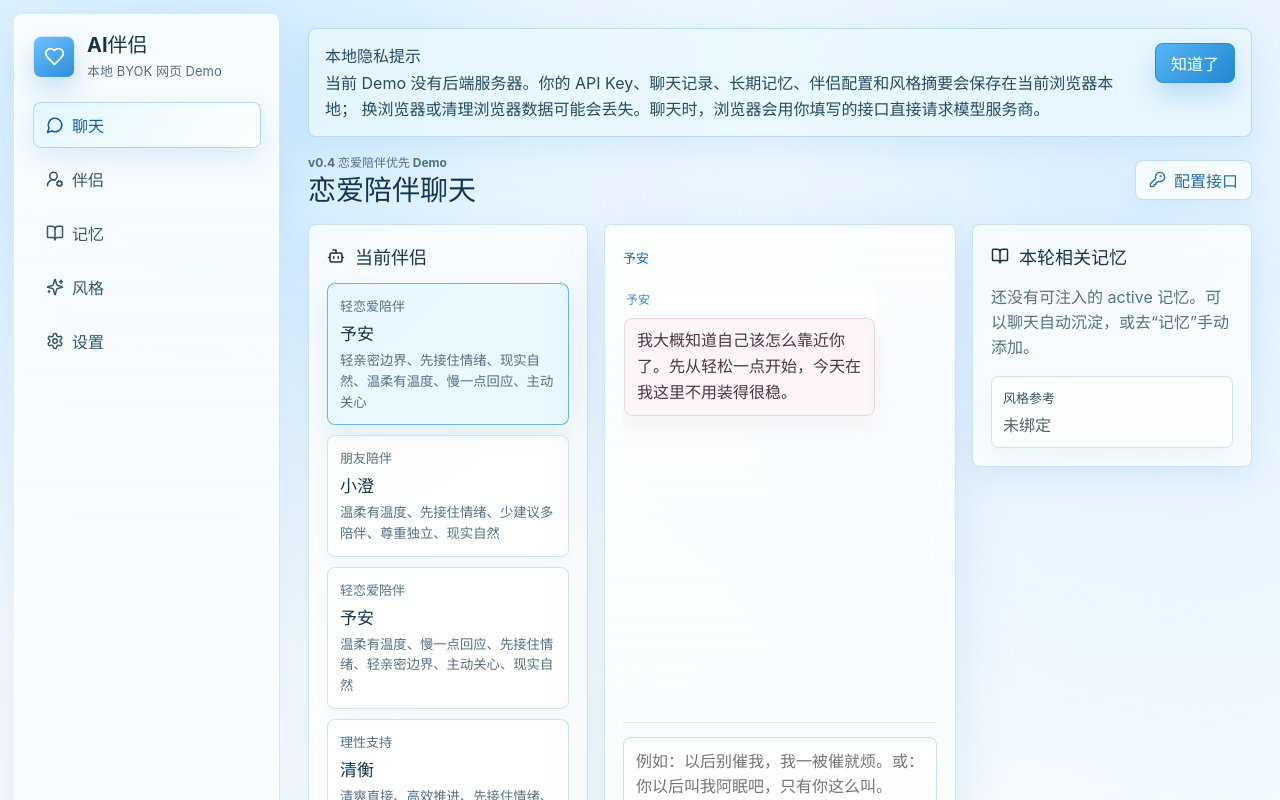
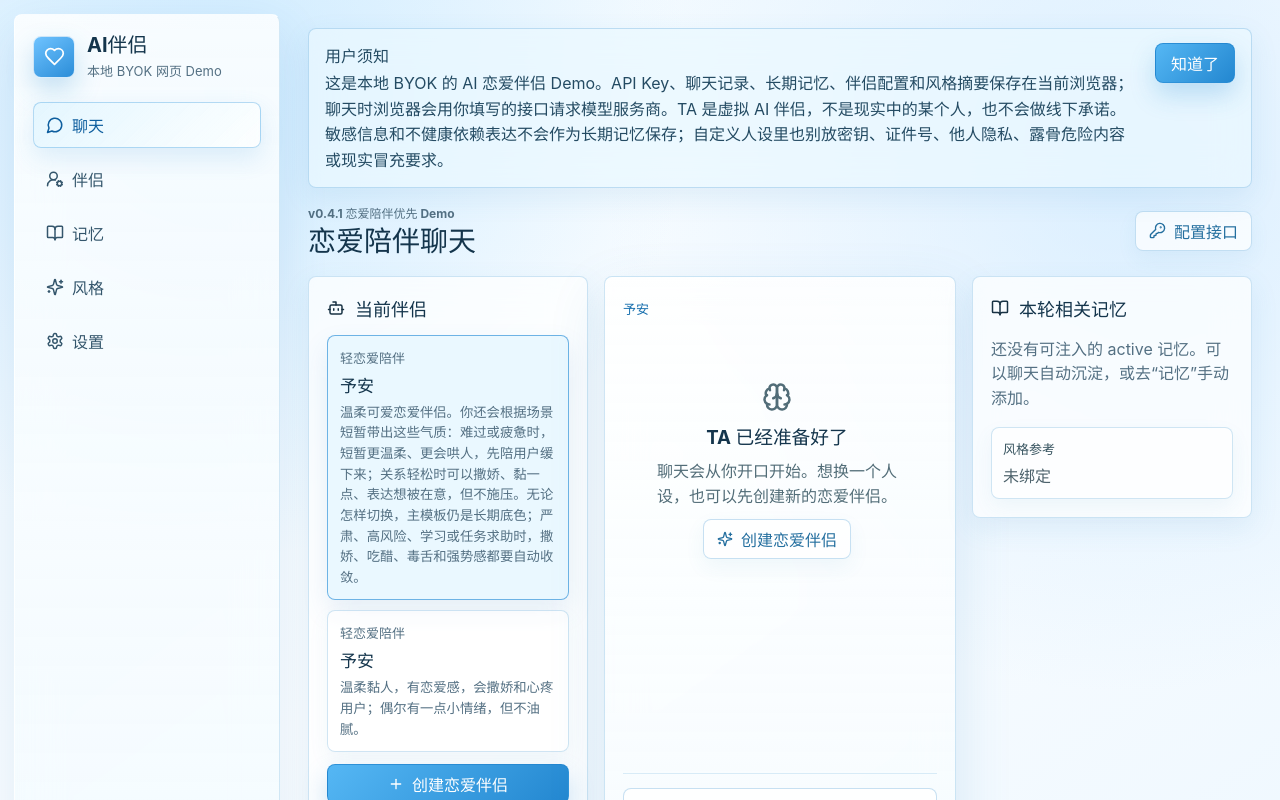
Before and after one commit to yuhui4756-hub/ai-companion, a React (Vite) app: page / in a window 1280 px wide. Both pictures are taken after a click on the button "先用默认女友". Shown: the top 800 px of the page. Built offline with nearby package versions, Linux system fonts and the light colour scheme.

Commit message:
Polish romance-first onboarding flow

```diff
--- a/src/App.tsx
+++ b/src/App.tsx
@@ -301,6 +301,8 @@ export default function App() {
     if (memory.scope === "companion" && memory.companionId !== activeCompanion.id) return false;
     return memory.status !== "deleted";
   });
+  const mainCompanions = companions.filter((companion) => isRomanceCompanion(companion) || companion.showInMainList);
+  const hiddenCompanions = companions.filter((companion) => !mainCompanions.some((profile) => profile.id === companion.id));
   const hasUserCreatedCompanion = useMemo(
     () => companions.some((companion) => companion.source !== "default" && !isDefaultCompanionId(companion.id)),
     [companions],
@@ -333,10 +335,10 @@ export default function App() {
     responseSequenceRef.current += 1;
     setIsSending(false);
     setIsAssistantTyping(false);
-    setIsRomanceReconnectSuppressed(false);
   }, [activeCompanion.id]);
   useEffect(() => {
     if (activeView !== "chat" || shouldShowOnboarding || isSending || isAssistantTyping || isRomanceReconnectSuppressed) return;
+    if (messages.length === 0) return;
     const reconnectMessage = buildRomanceReconnectMessage(activeCompanion, messages);
     if (!reconnectMessage) return;
     setMessages((current) => {
@@ -383,7 +385,7 @@ export default function App() {
 
   function addCompanion() {
     const companion = newCompanion();
-    setCompanions((current) => [{ ...companion, source: "manual" }, ...current]);
+    setCompanions((current) => [{ ...companion, source: "manual", showInMainList: false }, ...current]);
     setActiveCompanionId(companion.id);
     setActiveView("companion");
   }
@@ -418,9 +420,7 @@ export default function App() {
     const companion = createRomanceCompanionFromDraft({ gender: "female" });
     setCompanions((current) => [companion, ...current]);
     setActiveCompanionId(companion.id);
-    if (messages.length === 0 && companion.openingMessage) {
-      setMessages([makeMessage("assistant", companion.openingMessage)]);
-    }
+    setIsRomanceReconnectSuppressed(true);
     const state = nextOnboardingState("skipped");
     setOnboardingState(state);
     saveCompanionOnboardingState(state);
@@ -445,9 +445,7 @@ export default function App() {
     const companion = createRomanceCompanionFromDraft(onboardingDraft);
     setCompanions((current) => [companion, ...current]);
     setActiveCompanionId(companion.id);
-    if (messages.length === 0 && companion.openingMessage) {
-      setMessages([makeMessage("assistant", companion.openingMessage)]);
-    }
+    setIsRomanceReconnectSuppressed(true);
     const state = nextOnboardingState("completed");
     setOnboardingState(state);
     saveCompanionOnboardingState(state);
@@ -491,6 +489,10 @@ export default function App() {
       promptValidationStatus: "valid",
       promptValidationIssues: [],
     });
+  }
+
+  function setCompanionMainListVisibility(id: string, showInMainList: boolean) {
+    updateCompanion(id, { showInMainList });
   }
 
   function toggleTrait(traitId: string) {
@@ -763,6 +765,35 @@ export default function App() {
         ))}
       </div>
     );
+  }
+
+  function renderCompanionCards(profiles: CompanionProfile[], allowVisibilityToggle = false) {
+    return profiles.map((profile) => (
+      <article className="companion-list-item" key={profile.id}>
+        <button
+          className={profile.id === activeCompanion.id ? "companion-card selected" : "companion-card"}
+          onClick={() => setActiveCompanionId(profile.id)}
+          type="button"
+        >
+          <span>{relationshipLabels[profile.relationshipType]}</span>
+          <strong>{companionDisplayName(profile)}</strong>
+          <small>
+            {profile.customPersonalityText ||
+              getTraitsByIds(profile.traitIds).map((trait) => trait.label).join("、") ||
+              "未选择特质"}
+          </small>
+        </button>
+        {allowVisibilityToggle && !isRomanceCompanion(profile) && (
+          <button
+            className="text-button companion-visibility-button"
+            type="button"
+            onClick={() => setCompanionMainListVisibility(profile.id, !(profile.showInMainList ?? false))}
+          >
+            {profile.showInMainList ? "从主列表隐藏" : "显示到主列表"}
+          </button>
+        )}
+      </article>
+    ));
   }
 
   function renderOnboardingPanel() {
@@ -878,7 +909,7 @@ export default function App() {
               />
             </label>
             <p className="onboarding-hint">
-              不要写入真实 API Key、身份证、银行卡、密码、验证码、他人隐私，或要求 TA 冒充现实中的某个人。
+              保存前会做本地边界检查。别放真实密钥、证件号或他人隐私；更多说明可看用户须知。
             </p>
             {romancePromptValidation.issues.length > 0 && (
               <div className={isPromptBlocked ? "warning-box" : "privacy-callout"}>
@@ -947,6 +978,9 @@ export default function App() {
           </>
         )}
 
+        <button className="text-button" type="button" onClick={openPrivacyNotice}>
+          查看用户须知
+        </button>
         <div className="onboarding-actions">
           {onboardingStep === 0 ? (
             <button className="ghost-button" type="button" onClick={skipOnboarding}>
@@ -1036,19 +1070,20 @@ export default function App() {
             {isConfigured ? "配置仅保存在本机浏览器" : "先到设置填写接口配置"}
           </div>
           <button className="text-button" type="button" onClick={openPrivacyNotice}>
-            查看本地隐私说明
+            查看用户须知
           </button>
         </section>
       </aside>
 
       <main className="main">
         {isPrivacyNoticeOpen && (
-          <section className="privacy-notice" aria-label="本地隐私提示">
+          <section className="privacy-notice" aria-label="用户须知">
             <div>
-              <strong>本地隐私提示</strong>
+              <strong>用户须知</strong>
               <p>
-                当前 Demo 没有后端服务器。你的 API Key、聊天记录、长期记忆、伴侣配置和风格摘要会保存在当前浏览器本地；
-                换浏览器或清理浏览器数据可能会丢失。聊天时，浏览器会用你填写的接口直接请求模型服务商。
+                这是本地 BYOK 的 AI 恋爱伴侣 Demo。API Key、聊天记录、长期记忆、伴侣配置和风格摘要保存在当前浏览器；
+                聊天时浏览器会用你填写的接口请求模型服务商。TA 是虚拟 AI 伴侣，不是现实中的某个人，也不会做线下承诺。
+                敏感信息和不健康依赖表达不会作为长期记忆保存；自定义人设里也别放密钥、证件号、他人隐私、露骨危险内容或现实冒充要求。
               </p>
             </div>
             <div className="privacy-notice-actions">
@@ -1066,7 +1101,7 @@ export default function App() {
 
         <header className="topbar">
           <div>
-            <p className="eyebrow">v0.4 恋爱陪伴优先 Demo</p>
+            <p className="eyebrow">v0.4.1 恋爱陪伴优先 Demo</p>
             <h2>
               {activeView === "chat"
                 ? "恋爱陪伴聊天"
@@ -1095,25 +1130,15 @@ export default function App() {
                 <h3>当前伴侣</h3>
               </div>
               <div className="companion-list">
-                {companions.map((profile) => (
-                  <button
-                    key={profile.id}
-                    className={profile.id === activeCompanion.id ? "companion-card selected" : "companion-card"}
-                    onClick={() => setActiveCompanionId(profile.id)}
-                  >
-                    <span>{relationshipLabels[profile.relationshipType]}</span>
-                    <strong>{companionDisplayName(profile)}</strong>
-                    <small>{getTraitsByIds(profile.traitIds).map((trait) => trait.label).join("、") || "未选择特质"}</small>
-                  </button>
-                ))}
+                {renderCompanionCards(mainCompanions)}
               </div>
               <button className="primary-button full-width" onClick={addRomanceCompanion}>
                 <Plus size={16} />
                 创建恋爱伴侣
               </button>
-              <button className="ghost-button full-width" onClick={addCompanion}>
-                <Plus size={16} />
-                旧类型伴侣
+              <button className="ghost-button full-width" onClick={() => setActiveView("companion")}>
+                <UserRoundCog size={16} />
+                更多/兼容旧伴侣
               </button>
               <div className="profile-detail">
                 <h3>{companionDisplayName(activeCompanion)}</h3>
@@ -1137,8 +1162,8 @@ export default function App() {
                 {messages.length === 0 ? (
                   <div className="empty-state">
                     <Brain size={30} />
-                    <h3>还没想好也没关系</h3>
-                    <p>可以先随便聊，也可以晚点再创建一个更合适的伴侣。</p>
+                    <h3>TA 已经准备好了</h3>
+                    <p>聊天会从你开口开始。想换一个人设，也可以先创建新的恋爱伴侣。</p>
                     <button className="ghost-button" type="button" onClick={openCompanionOnboarding}>
                       <Sparkles size={16} />
                       创建恋爱伴侣
@@ -1226,8 +1251,8 @@ export default function App() {
             <section className="workspace-panel">
               <div className="section-heading">
                 <div>
-                  <p className="eyebrow">{companions.length} 个本地伴侣</p>
-                  <h3>选择或新建</h3>
+                  <p className="eyebrow">{mainCompanions.length} 个主列表伴侣</p>
+                  <h3>恋爱伴侣</h3>
                 </div>
                 <button className="primary-button" onClick={addRomanceCompanion}>
                   <Plus size={16} />
@@ -1238,27 +1263,35 @@ export default function App() {
                 <Sparkles size={18} />
                 <div>
                   <strong>恋爱陪伴是当前主路径</strong>
-                  <p>先选男友/女友方向，再选主模板和 1-3 个融合气质；旧朋友、理性、角色类型仍保留在高级入口。</p>
+                  <p>先选男友/女友方向，再选主模板和 1-3 个融合气质。旧类型收在兼容入口里，想用时再打开。</p>
                   <button className="ghost-button" type="button" onClick={addRomanceCompanion}>
                     创建恋爱伴侣
                   </button>
                   <button className="text-button" type="button" onClick={addCompanion}>
-                    旧类型/高级入口
+                    新建旧类型/实验入口
                   </button>
                 </div>
               </div>
               <div className="companion-list">
-                {companions.map((profile) => (
-                  <button
-                    key={profile.id}
-                    className={profile.id === activeCompanion.id ? "companion-card selected" : "companion-card"}
-                    onClick={() => setActiveCompanionId(profile.id)}
-                  >
-                    <span>{relationshipLabels[profile.relationshipType]}</span>
-                    <strong>{companionDisplayName(profile)}</strong>
-                    <small>{profile.customPersonalityText || "未填写自定义性格"}</small>
-                  </button>
-                ))}
+                {renderCompanionCards(mainCompanions, true)}
+              </div>
+              <div className="legacy-companion-section">
+                <div className="section-heading compact-heading">
+                  <div>
+                    <p className="eyebrow">{hiddenCompanions.length} 个兼容项</p>
+                    <h3>更多/兼容旧伴侣</h3>
+                  </div>
+                </div>
+                <p className="muted">
+                  朋友、理性支持、日常、角色等旧伴侣不会打扰主列表，但仍然可以访问、聊天和编辑。
+                </p>
+                {hiddenCompanions.length === 0 ? (
+                  <p className="muted">没有隐藏的旧伴侣。</p>
+                ) : (
+                  <div className="companion-list legacy-list">
+                    {renderCompanionCards(hiddenCompanions, true)}
+                  </div>
+                )}
               </div>
             </section>
 
@@ -1366,7 +1399,7 @@ export default function App() {
                       />
                     </label>
                     <p className="onboarding-hint">
-                      不要写入真实 API Key、身份证、银行卡、密码、验证码、他人隐私，或要求 TA 冒充现实中的某个人。
+                      保存前会做本地边界检查。别放真实密钥、证件号、他人隐私或现实冒充要求。
                     </p>
                     {activeCompanion.promptValidationIssues && activeCompanion.promptValidationIssues.length > 0 && (
                       <div className={activeCompanion.promptValidationStatus === "blocked" ? "warning-box" : "privacy-callout"}>
@@ -1510,7 +1543,7 @@ export default function App() {
               </div>
               <button className="ghost-button" type="button" onClick={openPrivacyNotice}>
                 <ShieldCheck size={17} />
-                查看本地隐私说明
+                查看用户须知
               </button>
               <button className="primary-button" type="submit">
                 <Save size={17} />
--- a/src/companion/romanceTemplates.ts
+++ b/src/companion/romanceTemplates.ts
@@ -19,6 +19,24 @@ const defaultRomanceBoundaryNotes =
   "不冒充现实中特定真人，不伪造线下行为、真实身份或现实承诺；不诱导不健康依赖。";
 const romanceSafetyLine =
   "亲近但不露骨，不冒充现实真人，不伪造现实承诺；高风险时先稳住用户并引导现实求助。";
+const romanceTemplateOrder: Record<RomanceGender, RomanceTemplateId[]> = {
+  female: [
+    "female_soft_cute",
+    "female_tsundere",
+    "female_mature_sister",
+    "female_sweet_girl",
+    "female_cool_caring",
+    "female_yandere_safe_edge",
+  ],
+  male: [
+    "male_gentle_boyfriend",
+    "male_mature_brother",
+    "male_dominant_caring",
+    "male_sunny_boy",
+    "male_roast_but_spoil",
+    "male_cool_god",
+  ],
+};
 
 export const romanceTemplates: RomanceTemplate[] = [
   {
@@ -214,7 +232,10 @@ export function getRomanceTemplate(id?: string): RomanceTemplate {
 }
 
 export function getRomanceTemplatesByGender(gender: RomanceGender): RomanceTemplate[] {
-  return romanceTemplates.filter((template) => template.gender === gender);
+  const order = romanceTemplateOrder[gender];
+  return romanceTemplates
+    .filter((template) => template.gender === gender)
+    .sort((a, b) => order.indexOf(a.id) - order.indexOf(b.id));
 }
 
 export function getDefaultRomanceTemplate(gender: RomanceGender = "female"): RomanceTemplate {
--- a/src/storage/localStorage.ts
+++ b/src/storage/localStorage.ts
@@ -105,6 +105,7 @@ function normalizeCompanion(companion: CompanionProfile): CompanionProfile {
       primaryMode: companion.primaryMode ?? "legacy",
       isLegacyCompanion: companion.isLegacyCompanion ?? true,
       legacyRelationshipType: companion.legacyRelationshipType ?? companion.relationshipType,
+      showInMainList: companion.showInMainList ?? false,
     };
   }
 
@@ -116,6 +117,7 @@ function normalizeCompanion(companion: CompanionProfile): CompanionProfile {
     ...companion,
     primaryMode: "romance",
     isLegacyCompanion: companion.isLegacyCompanion ?? false,
+    showInMainList: companion.showInMainList ?? true,
     gender,
     primaryRomanceTemplateId: companion.primaryRomanceTemplateId ?? template.id,
     blendTraitIds,
@@ -166,8 +168,8 @@ export function loadActiveCompanionId(): string {
   const activeId = readJSON<string | null>(STORAGE_KEYS.activeCompanionId, null);
   if (activeId) return activeId;
 
-  const legacyType = readJSON<LegacyCompanionType>(STORAGE_KEYS.companion, "friend");
-  return legacyCompanionMap[legacyType] ?? "companion-friend";
+  const legacyType = readJSON<LegacyCompanionType>(STORAGE_KEYS.companion, "romantic");
+  return legacyCompanionMap[legacyType] ?? "companion-romance";
 }
 
 export function saveActiveCompanionId(id: string): void {
@@ -213,7 +215,7 @@ export function buildLocalDataExport(params: {
 }): LocalDataExport {
   const { apiKey: _apiKey, ...providerConfigWithoutApiKey } = params.providerConfig;
   return {
-    version: "v0.3",
+    version: "v0.4.1",
     exportedAt: nowISO(),
     providerConfigWithoutApiKey: {
       ...providerConfigWithoutApiKey,
--- a/src/styles.css
+++ b/src/styles.css
@@ -353,6 +353,12 @@ button:disabled {
   min-width: 0;
 }
 
+.companion-list-item {
+  display: grid;
+  gap: 6px;
+  min-width: 0;
+}
+
 .companion-card {
   display: grid;
   gap: 5px;
@@ -391,6 +397,27 @@ button:disabled {
   color: #607681;
   overflow-wrap: anywhere;
   white-space: normal;
+}
+
+.companion-visibility-button {
+  justify-self: start;
+  color: #526d78;
+}
+
+.legacy-companion-section {
+  display: grid;
+  gap: 10px;
+  margin-top: 18px;
+  padding-top: 16px;
+  border-top: 1px solid #e1e8ec;
+}
+
+.compact-heading {
+  margin-bottom: 0;
+}
+
+.legacy-list {
+  padding-top: 2px;
 }
 
 .full-width {
--- a/src/types.ts
+++ b/src/types.ts
@@ -146,6 +146,7 @@ export type CompanionProfile = {
   romanceStyle?: LegacyRomanceStyle | RomanceTemplateId;
   isLegacyCompanion?: boolean;
   legacyRelationshipType?: RelationshipType;
+  showInMainList?: boolean;
   createdAt: string;
   updatedAt: string;
 };
@@ -207,7 +208,7 @@ export type ModelProviderConfig = {
 };
 
 export type LocalDataExport = {
-  version: "v0.3";
+  version: string;
   exportedAt: string;
   providerConfigWithoutApiKey: Omit<ModelProviderConfig, "apiKey"> & { apiKeyRemoved: true };
   companions: CompanionProfile[];
```
Also changed, not shown: src/companion/promptValidation.ts (+9 -9 lines), 2 other files (tests, documents, lock files or other folders).
